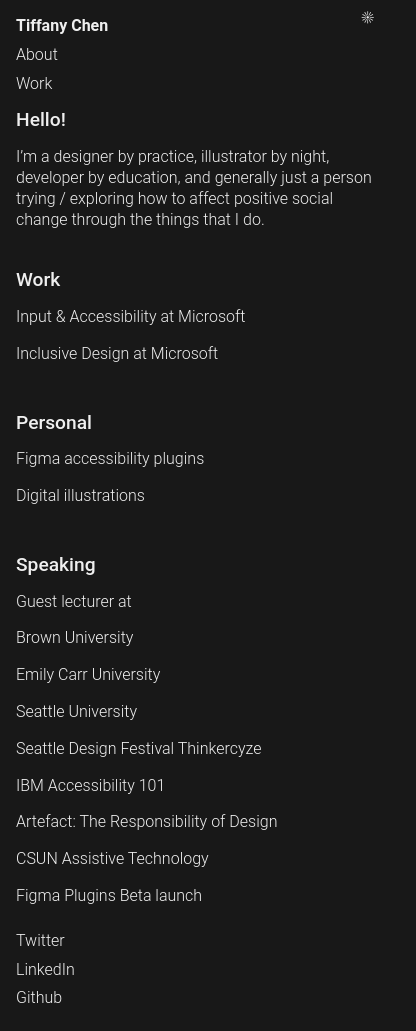
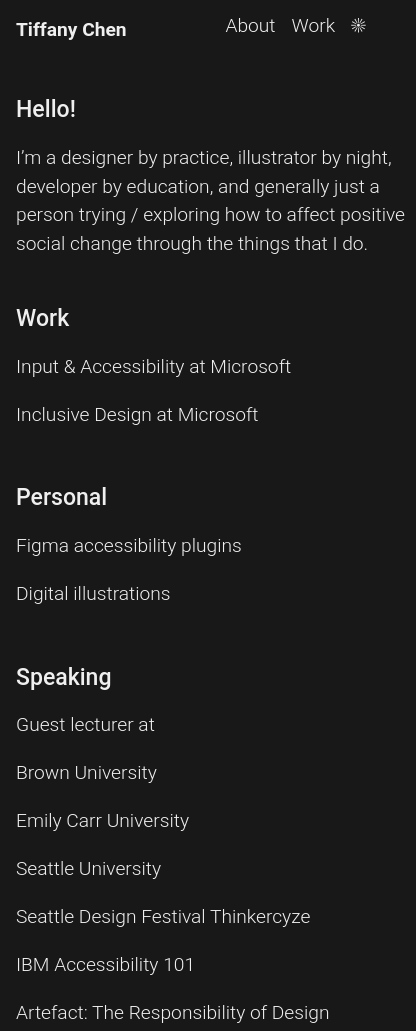
Before and after one commit to tiffanyjc/testPortfolio, a plain HTML site: page index.html in a window 390 px wide. Shown: the top 1031 px of the page, 416 px wide, since content can reach past the window. Drawn offline with Linux system fonts and the light colour scheme.

Commit message:
mobile first

```diff
--- a/index.html
+++ b/index.html
@@ -8,11 +8,11 @@
     <header>
         <div id="nav">
             <a href=""><b>Tiffany Chen</b></a>
-            <a href="">About</a>
-            <a href="">Work</a>
         </div>
 
         <div id="settings">
+            <a href="">About</a>
+            <a href="">Work</a>
             <span id="theme">&#9728;</span>
         </div>
 
--- a/main.css
+++ b/main.css
@@ -4,9 +4,9 @@
   }
 
 html {
-    font-size: 12pt;
+    font-size: 1.2em;
     font-weight: 300;
-    line-height: 130%;
+    line-height: 1.5em;
     font-family: 'Roboto', 'Gill Sans', 'Gill Sans MT', Calibri, sans-serif;
     background-color: var(--dark-primary);
     color: var(--light-primary);
@@ -27,21 +27,14 @@ html {
 
 body {
     margin: 0px;
-    padding: 8px 0px;
+    padding: 8px 16px;
 
     min-height: 100vh;
     height: auto;
 
     display: flex;
     flex-direction: column;
-    justify-content: center;
-    align-items: center;
-
-    /* display: grid;
-    grid-template-columns: repeat(10,1fr);
-    grid-template-rows: repeat(5,1fr);
-    justify-content: center; */
-
+    align-items: flex-start;
 }
 
 
@@ -50,7 +43,7 @@ h2 {
     font-weight: 500;
 }
 
-header a, #social a, #settings a{
+header a, #social a{
     display: block;
     color: var(--light-primary);
     text-decoration: none;
@@ -62,70 +55,78 @@ header a, #social a, #settings a{
     cursor: pointer;
 }
 
+#settings {
+    display: flex;
+    flex-direction: row;
+    align-items: center;
+}
+
+#settings a, #settings span{
+    padding: 0px 8px;
+}
+
 header {
     /* position: absolute; */
     /* left: 16px;
     top: 16px;  */
     width: calc(100vw - 32px);
-
     display: flex;
     flex-direction: row;
     justify-content: space-between;
+    padding-bottom: 32px;
 }
 
 #content {
-    /* grid-row-start: 3;
-    grid-column-start: 4;
-    grid-column-end: span 4;
-    align-content: center;
-    justify-content: center; */
-    padding: 0px 16px;
+    /* border: 1px solid red;  */
+    padding: 0px ;
     display: flex;
     flex-direction: column;
-    max-width: 600px;
+    width: 50vw;
+    min-width: 400px;
+    max-width: 700px;
+    /* max-width: 600px;
+    min-width: 500px;  */
 }
 
     #hello {
-        /* grid-column-start: 1;
-        grid-column-end: span 4; */
         padding-bottom: 8px;
     }
 
     #resume-section {
         width: 100%;
-        /* display: grid;  */
         display: flex;
-        flex-direction: row;
+        flex-direction: column;
         justify-content: flex-start;
-        flex-wrap: wrap;
 
     }
+
     #work, #side-projects {
-        /* grid-column-start: 1;
-        grid-column-end: span 2;  */
-        /* min-width: 305px; */
         padding-right: 64px;
     }
 
-    #speaking {
-        /* grid-column-start: 3;
-        grid-column-end: span 2;  */
-
-    }
-
 footer {
-    /* position: absolute;
-    left: 16px;
-    bottom: 16px;  */
     width: calc(100vw - 32px);
 
     display: flex;
     flex-direction: row;
     justify-content: space-between;
     align-items: flex-end;
+    padding-top: 32px;
 }
 
 
 .spacing {
     height: 16px;
 }
+
+/* @media only screen and (min-width: 768px) {
+    #resume-section {
+        border: 1px solid blue;
+        flex-direction: column;
+        justify-content: flex-start;
+        flex-wrap: wrap;
+        -webkit-flex-wrap: wrap;
+
+    }
+
+} */
```
